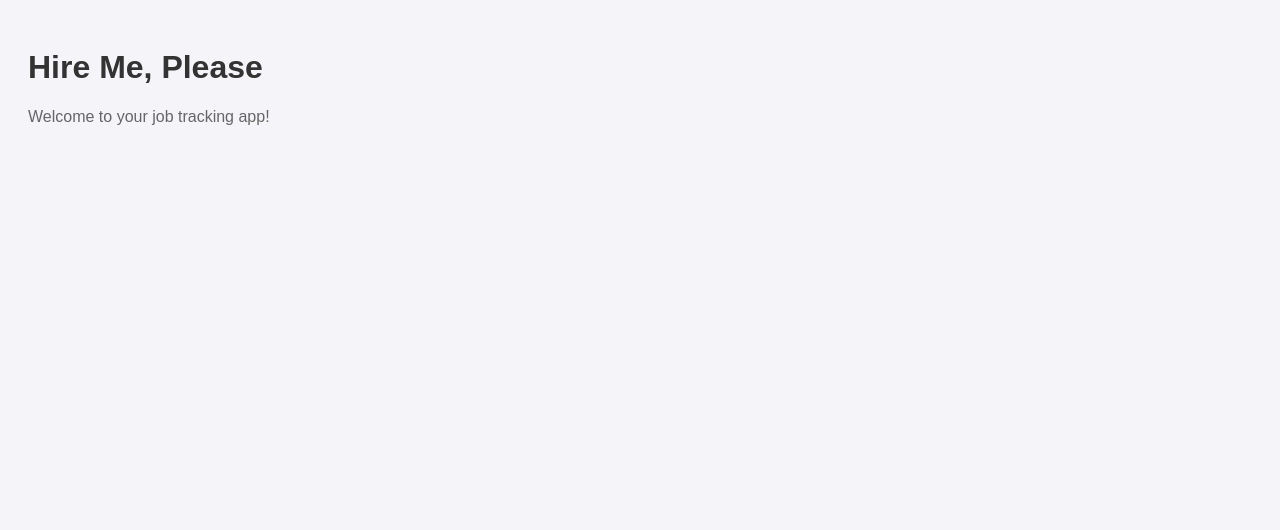
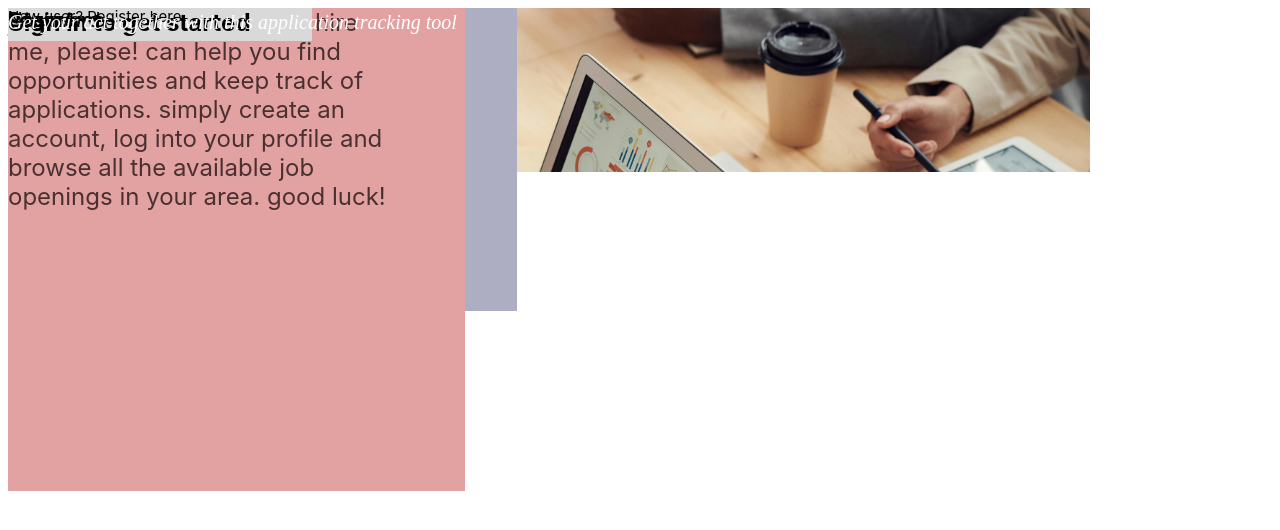
Before and after one commit to MattFranklin90/Hire-me-Please, a React (Create React App) app: page / in a window 1280 px wide. Shown: the top 530 px of the page. Built offline with nearby package versions, Linux system fonts and the light colour scheme.

Commit message:
Added to the css. App.js and made a public folder

```diff
--- a/src/App.js
+++ b/src/App.js
@@ -1,10 +1,10 @@
 import React from 'react';
+import LandingPage from './components/LandingPage';  // Import LandingPage component
 
 function App() {
   return (
     <div className="App">
-      <h1>Hire Me, Please</h1>
-      <p>Welcome to your job tracking app!</p>
+      <LandingPage />  {/* Render the LandingPage component */}
     </div>
   );
 }
--- /dev/null
+++ b/src/components/LandingPage.jsx
@@ -0,0 +1,54 @@
+import React from 'react';
+import '../index.css';  // Correct path relative to the components folder
+
+const LandingPage = () => {
+  return (
+    <div>
+      {/* Rectangle 3 */}
+      <div className="rectangle-3"></div>
+
+      {/* Hire Me, Please! */}
+      <div className="hire-me-title">Hire Me, Please!</div>
+
+      {/* Rectangle 12 */}
+      <div className="rectangle-12"></div>
+
+      {/* Rectangle 4 */}
+      <div className="rectangle-4"></div>
+
+      {/* Job Description */}
+      <div className="job-description">
+        job hunting got you down? hire me, please! can help you find opportunities and keep track of applications. simply create an account, log into your profile and browse all the available job openings in your area. good luck!
+      </div>
+
+      {/* Rectangle 13 */}
+      <div className="rectangle-13"></div>
+
+      {/* Rectangle 14 */}
+      <div className="rectangle-14"></div>
+
+      {/* Username */}
+      <div className="username">Username</div>
+
+      {/* Password */}
+      <div className="password">Password</div>
+
+      {/* Login */}
+      <div className="login">Login</div>
+
+      {/* New user? Register here */}
+      <div className="new-user-register">New user? Register here</div>
+
+      {/* Sign in to get started */}
+      <div className="sign-in-start">Sign in to get started</div>
+
+      {/* Text */}
+      <div className="text"></div>
+
+      {/* Application Tracking Text */}
+      <div className="application-tracking">Get your act together with this application tracking tool</div>
+    </div>
+  );
+};
+
+export default LandingPage;
--- a/src/index.css
+++ b/src/index.css
@@ -1,13 +1,153 @@
-body {
-    font-family: Arial, sans-serif;
-    background-color: #f4f4f9;
-    padding: 20px;
-  }
+/* Rectangle 3 */
+/* Rectangle 3 */
+.rectangle-3 {
+  position: absolute;
+  width: 1082px;
+  height: 164px;
+  background: url('/pexels-fauxels-3184639.jpg');  /* Correct path to the image in the public folder */
+  background-size: cover;  /* Ensures the image covers the entire div */
+  background-position: center;  /* Centers the image */
+}
 
-  h1 {
-    color: #333;
-  }
+/* Hire Me, Please! */
+.hire-me-title {
+  position: absolute;
+  width: 681px;
+  height: 74px;
+  font-family: 'Istok Web';
+  font-style: normal;
+  font-weight: 400;
+  font-size: 70px;
+  line-height: 101px;
+  color: #FFFFFF;
+}
 
-  p {
-    color: #666;
-  }
+/* Rectangle 12 */
+.rectangle-12 {
+  position: absolute;
+  width: 509px;
+  height: 303px;
+  background: #AEAEC2;
+}
+
+/* Rectangle 4 */
+.rectangle-4 {
+  position: absolute;
+  width: 457px;
+  height: 483px;
+  background: #E2A2A2;
+}
+
+/* Job Description */
+.job-description {
+  position: absolute;
+  width: 384px;
+  height: 402px;
+  font-family: 'Inter';
+  font-style: normal;
+  font-weight: 400;
+  font-size: 24px;
+  line-height: 29px;
+  color: #4A3030;
+}
+
+/* Rectangle 13 */
+.rectangle-13 {
+  position: absolute;
+  width: 304px;
+  height: 32px;
+  background: #D9D9D9;
+}
+
+/* Rectangle 14 */
+.rectangle-14 {
+  position: absolute;
+  width: 304px;
+  height: 33px;
+  background: #D9D9D9;
+}
+
+/* Username */
+.username {
+  position: absolute;
+  width: 107px;
+  height: 25px;
+  font-family: 'Inter';
+  font-style: normal;
+  font-weight: 400;
+  font-size: 20px;
+  line-height: 24px;
+  color: #000000;
+}
+
+/* Password */
+.password {
+  position: absolute;
+  width: 105px;
+  height: 26px;
+  font-family: 'Inter';
+  font-style: normal;
+  font-weight: 400;
+  font-size: 20px;
+  line-height: 24px;
+  color: #0B0505;
+}
+
+/* Login */
+.login {
+  position: absolute;
+  width: 54px;
+  height: 26px;
+  font-family: 'Inter';
+  font-style: normal;
+  font-weight: 700;
+  font-size: 20px;
+  line-height: 24px;
+  color: #000000;
+}
+
+/* New user? Register here */
+.new-user-register {
+  position: absolute;
+  width: 234px;
+  height: 23px;
+  font-family: 'Inter';
+  font-style: normal;
+  font-weight: 400;
+  font-size: 15px;
+  line-height: 18px;
+  color: #000000;
+}
+
+/* Sign in to get started */
+.sign-in-start {
+  position: absolute;
+  width: 243px;
+  height: 29px;
+  font-family: 'Inter';
+  font-style: normal;
+  font-weight: 700;
+  font-size: 24px;
+  line-height: 29px;
+  color: #000000;
+}
+
+/* Text */
+.text {
+  position: absolute;
+  width: 0px;
+  height: 101px;
+}
+
+/* Get your act together with this application tracking tool */
+.application-tracking {
+  position: absolute;
+  width: 498px;
+  height: 29px;
+  font-family: 'Istok Web';
+  font-style: italic;
+  font-weight: 400;
+  font-size: 20px;
+  line-height: 29px;
+  color: #FFFFFF;
+}
```
Also changed, not shown: public/pexels-fauxels-3184639.jpg (added), src/App.css (added), 1 other file (tests, documents, lock files or other folders).
